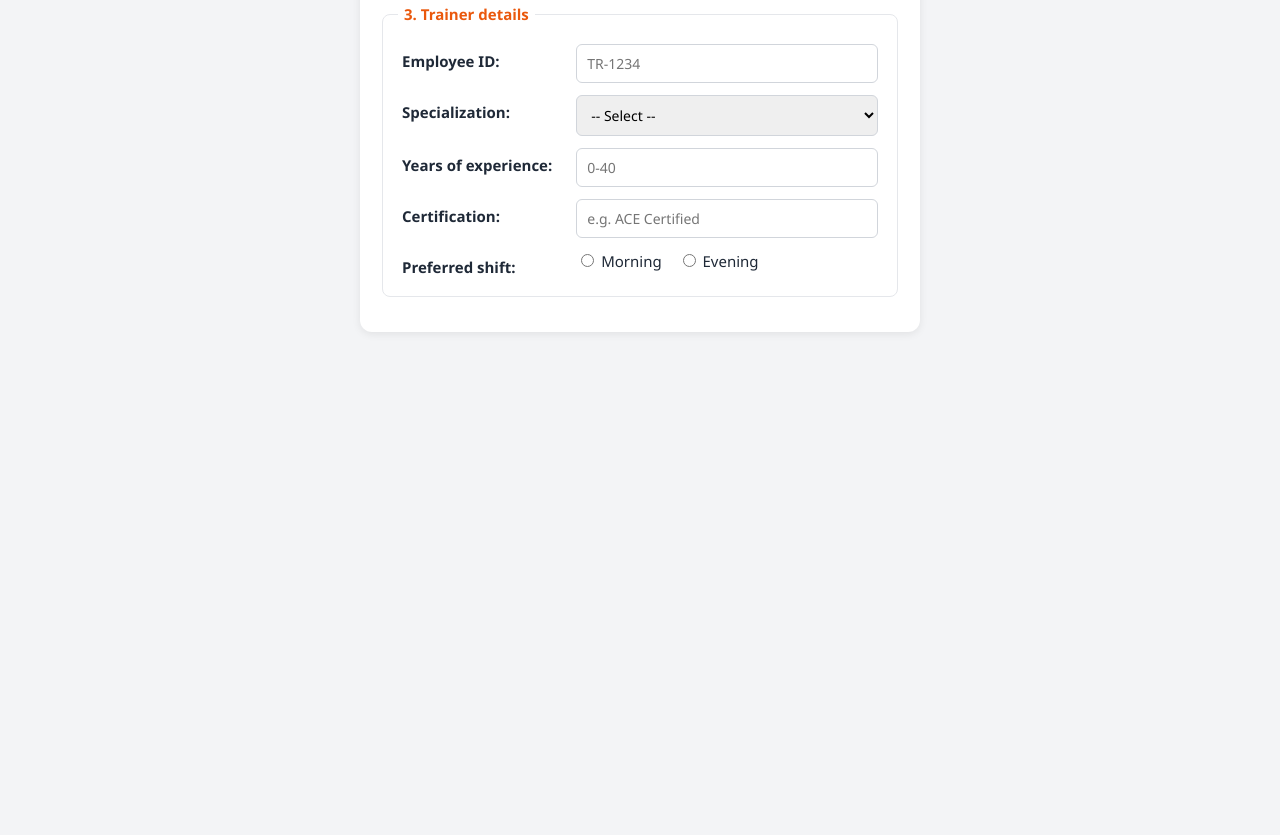
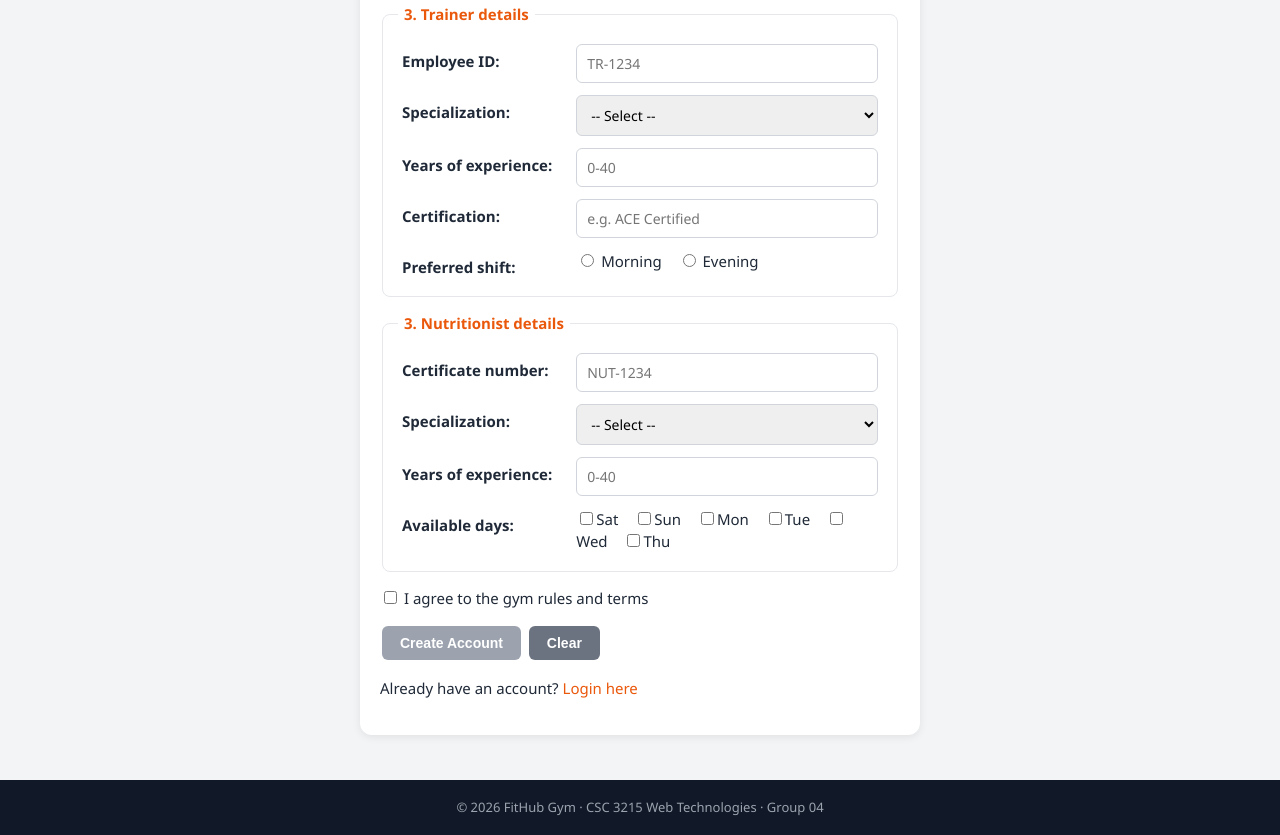
Before and after one commit to Mirza-Rakib/fall-26-27-gym-management-system, a plain HTML site: page register.html in a window 1280 px wide. Shown: the part 1105-1940 px from the top of the page. Before the commit the page ends 1482 px from the top, so only its background shows below. Drawn offline with Linux system fonts and the light colour scheme.

Commit message:
Add nutritionist fields, terms box, buttons and footer to sign up page

```diff
--- a/register.html
+++ b/register.html
@@ -195,3 +195,67 @@
           </fieldset>
 
           <!-- Step 3c: Nutritionist only -->
+          <fieldset id="nutritionistFields" class="type-fields">
+            <legend>3. Nutritionist details</legend>
+            <table class="form-table">
+              <tr>
+                <td><label for="certificateNo">Certificate number:</label></td>
+                <td><input type="text" id="certificateNo" name="certificateNo" placeholder="NUT-1234">
+                    <span class="error" id="certificateNoError"></span></td>
+              </tr>
+              <tr>
+                <td><label for="nutriSpecial">Specialization:</label></td>
+                <td>
+                  <select id="nutriSpecial" name="nutriSpecial">
+                    <option value="">-- Select --</option>
+                    <option value="Weight loss">Weight loss</option>
+                    <option value="Sports">Sports</option>
+                    <option value="Clinical">Clinical</option>
+                  </select>
+                  <span class="error" id="nutriSpecialError"></span>
+                </td>
+              </tr>
+              <tr>
+                <td><label for="nutriExperience">Years of experience:</label></td>
+                <td><input type="number" id="nutriExperience" name="nutriExperience" min="0" max="40" placeholder="0-40">
+                    <span class="error" id="nutriExperienceError"></span></td>
+              </tr>
+              <tr>
+                <td>Available days:</td>
+                <td>
+                  <input type="checkbox" id="daySat" name="nutriDays" value="Sat"><label for="daySat" class="option-label">Sat</label>
+                  <input type="checkbox" id="daySun" name="nutriDays" value="Sun"><label for="daySun" class="option-label">Sun</label>
+                  <input type="checkbox" id="dayMon" name="nutriDays" value="Mon"><label for="dayMon" class="option-label">Mon</label>
+                  <input type="checkbox" id="dayTue" name="nutriDays" value="Tue"><label for="dayTue" class="option-label">Tue</label>
+                  <input type="checkbox" id="dayWed" name="nutriDays" value="Wed"><label for="dayWed" class="option-label">Wed</label>
+                  <input type="checkbox" id="dayThu" name="nutriDays" value="Thu"><label for="dayThu" class="option-label">Thu</label>
+                  <span class="error" id="nutriDaysError"></span>
+                </td>
+              </tr>
+            </table>
+          </fieldset>
+
+          <p>
+            <input type="checkbox" id="terms" onchange="toggleRegisterButton()">
+            <label for="terms" class="option-label">I agree to the gym rules and terms</label>
+          </p>
+
+          <!-- disabled until the terms box is ticked -->
+          <input type="submit" id="registerButton" class="btn" value="Create Account" disabled>
+          <input type="reset" class="btn btn-secondary" value="Clear" onclick="resetRegisterForm()">
+        </form>
+
+        <p>Already have an account? <a href="login.html">Login here</a></p>
+      </div>
+    </div>
+  </main>
+
+  <footer class="footer">
+    &copy; 2026 FitHub Gym &middot; CSC 3215 Web Technologies &middot; Group 04
+  </footer>
+
+  <script src="js/data.js"></script>
+  <script src="js/common.js"></script>
+  <script src="js/register.js"></script>
+</body>
+</html>
```
